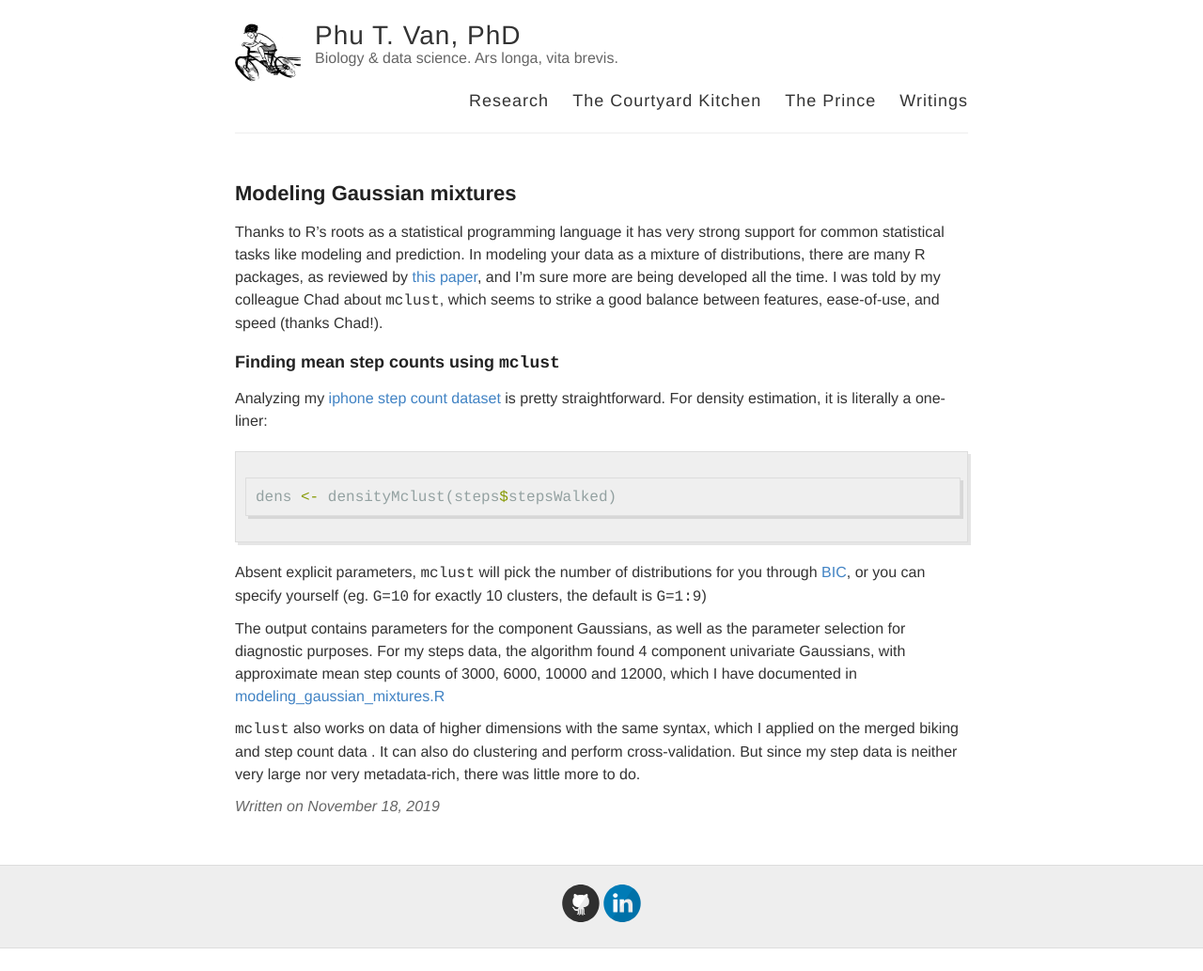
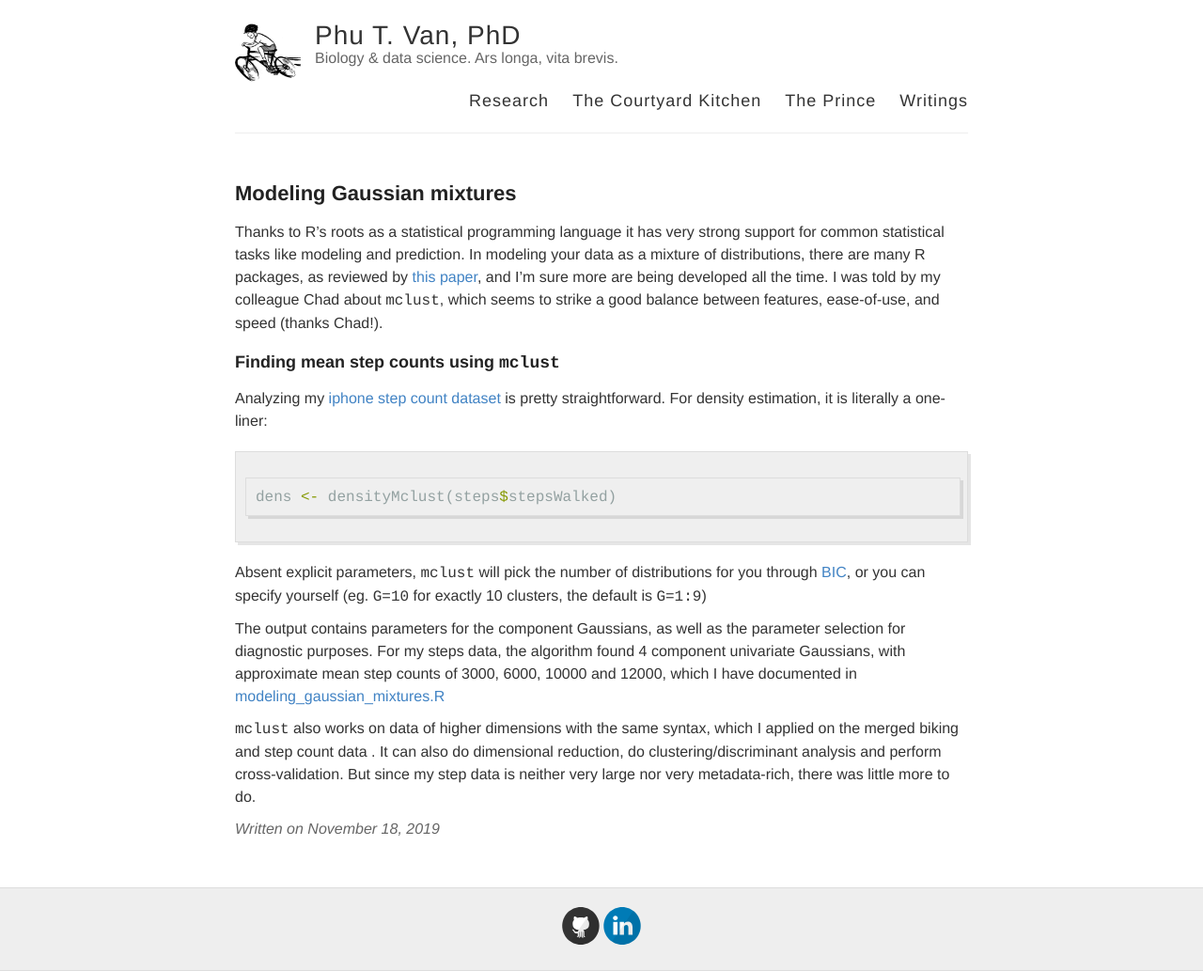
Before and after one commit to ptvan/ptvan.github.io, a Jekyll site: the page built from _posts/2019-11-18-modeling-Gaussian-mixtures.md, in a window 1280 px wide. Shown: the whole page at 94% size. Built offline with Jekyll 4.4.1, drawn with Linux system fonts in a browser that asks for light colours; before the commit the page ends 1009 px from its top, so only the background shows below that.

Commit message:
updated modeling Gaussian mixtures blogpost

```diff
--- a/_posts/2019-11-18-modeling-Gaussian-mixtures.md
+++ b/_posts/2019-11-18-modeling-Gaussian-mixtures.md
@@ -16,4 +16,4 @@ Absent explicit parameters, `mclust` will pick the number of distributions for y
 
 The output contains parameters for the component Gaussians, as well as the parameter selection for diagnostic purposes. For my steps data, the algorithm found 4 component univariate Gaussians, with approximate mean step counts of 3000, 6000, 10000 and 12000, which I have documented in [modeling_gaussian_mixtures.R](https://github.com/ptvan/R-snippets/blob/master/modeling_gaussian_mixtures.R)
 
-`mclust` also works on data of higher dimensions with the same syntax, which I applied on the merged biking and step count data . It can also do clustering and perform cross-validation. But since my step data is neither very large nor very metadata-rich, there was little more to do.
+`mclust` also works on data of higher dimensions with the same syntax, which I applied on the merged biking and step count data . It can also do dimensional reduction, do clustering/discriminant analysis and perform cross-validation. But since my step data is neither very large nor very metadata-rich, there was little more to do.
```
